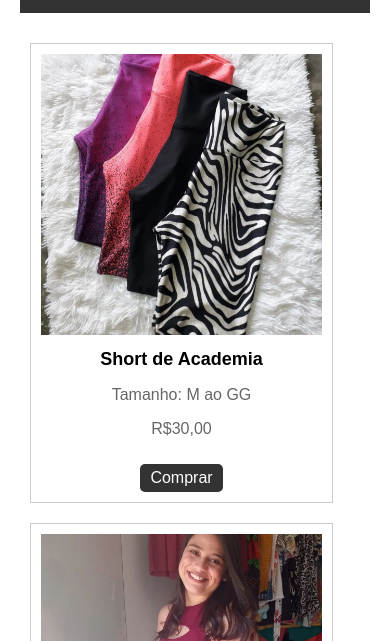
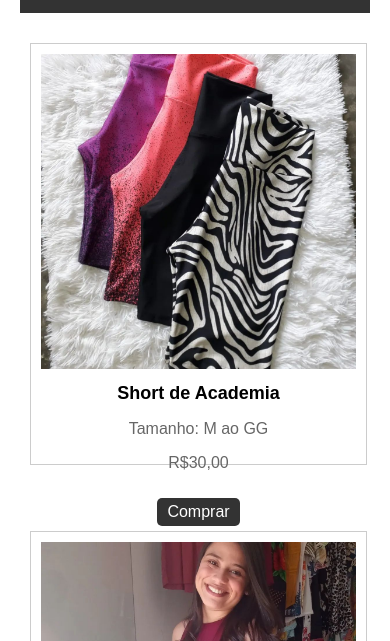
Before and after one commit to FilipeDaniel987/starmodaseacessorios, a plain HTML site: page index.html in a window 390 px wide. Shown: the part 203-844 px from the top of the page. Drawn offline with Linux system fonts and the light colour scheme.

Commit message:
Update style.css

```diff
--- a/style.css
+++ b/style.css
@@ -171,10 +171,11 @@ footer p {
   background-color: #555;
 }
 
-@media screen and (max-width: 200px){
+@media screen and (max-width: 900px){
   .product{
     width: 100%;
     flex-direction: inline-block;
     max-width: 315px;
+    height: 400px;
   }
 }
```
